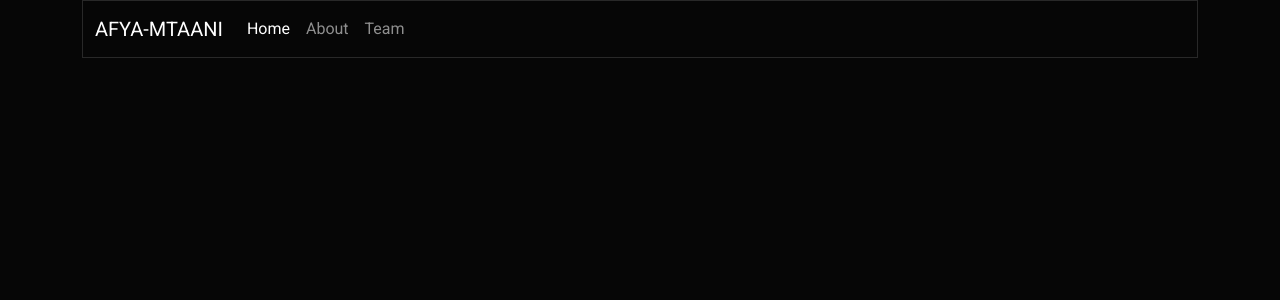
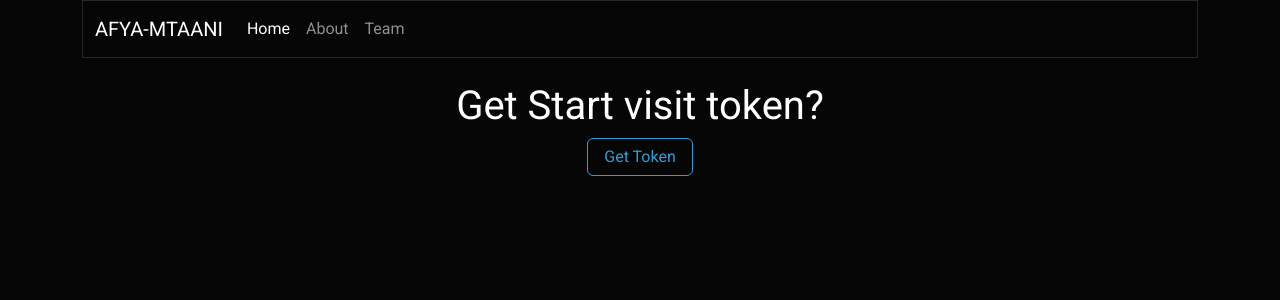
Before and after one commit to NjukiG/savannah-hackathon, a React (Create React App) app: page /startVisit in a window 1280 px wide. Shown: the top 300 px of the page. Built offline with nearby package versions, Linux system fonts and the light colour scheme; no server answers.

Commit message:
Worked on start visit and reserve amount

```diff
--- a/src/App.js
+++ b/src/App.js
@@ -8,6 +8,8 @@ import Team from "./Pages/Team";
 import { useEffect, useState } from "react";
 import GetOTP from "./components/GetOTP";
 import MemberDetails from "./components/MemberDetails";
+import StartVisit from "./components/StartVisit";
+import VerifyStartVisitToken from "./components/VerifyStartVisitToken";
 
 const CLIENT_ID = "bFrxaipzwQkKZgolvUuntBUHvRhw5G4hkju5OVHr";
 const SECRET_KEY =
@@ -87,7 +89,97 @@ function App() {
       });
   };
 
-  // getOTP(user.member.contacts[0].id);
+  // Start visit details
+
+  const [startVisitToken, setStartVisitToken] = useState("");
+
+  const getToken = () => {
+    // console.log("NImekua clicked")
+    console.log(OTP);
+    const url =
+      "https://is-api.multitenant.slade360.co.ke/v1/authorizations/start_visit/";
+
+    const headers = {
+      Accept: "application/json",
+      Authorization: `Bearer ${clientToken}`,
+      "Content-Type": "application/json",
+    };
+    const body1 = {
+      beneficiary_id: 636561,
+      factors: ["OTP"],
+      benefit_type: "OUTPATIENT",
+      benefit_code: "BEN/001",
+      policy_number: "POL/001",
+      policy_effective_date: "2023-01-01T00:00:00+03:00",
+      otp: "681671",
+      beneficiary_contact: 5531,
+      scheme_name: "Muungano Scheme",
+      scheme_code: "POL/001",
+    };
+
+    fetch(url, { method: "POST", headers, body: JSON.stringify(body1) })
+      .then((response) => response.json())
+      .then((data) => {
+        console.log(data);
+        setStartVisitToken(data);
+      })
+      .catch((error) => {
+        console.log(error);
+      });
+  };
+
+  const [startVisitData, setStartVisitData] = useState("");
+  const validateStartVisitToken = () => {
+    const url5 =
+      "https://is-api.multitenant.slade360.co.ke/v1/authorizations/validate_authorization_token/";
+    const headers = {
+      Accept: "application/json",
+      Authorization: `Bearer ${clientToken}`,
+      "Content-Type": "application/json",
+    };
+    const body2 = {
+      first_name: `${startVisitToken.first_name}`,
+      last_name: `${startVisitToken.last_name}`,
+      auth_token: `${startVisitToken.auth_token}`,
+    };
+
+    fetch(url5, { method: "POST", headers, body: JSON.stringify(body2) })
+      .then((response) => response.json())
+      .then((data) => {
+        console.log(data);
+        setStartVisitData(data);
+      })
+      .catch((error) => {
+        console.log(error);
+      });
+  };
+
+  const [reservedFromAuthorization, setReservedFromAuthoization] = useState("");
+
+  const reserveFromAuthorization = () => {
+    const url =
+      "https://provider-edi-api.multitenant.slade360.co.ke/v1/balances/reservations/reserve_from_authorization/";
+    const headers = {
+      Accept: "application/json",
+      Authorization: `Bearer ${clientToken}`,
+      "Content-Type": "application/json",
+    };
+    const body3 = {
+      authorization: `${startVisitData.authorization_guid}`,
+      invoice_number: "INV/001/TEST",
+      amount: "10000",
+    };
+
+    fetch(url, { method: "POST", headers, body: JSON.stringify(body3) })
+      .then((response) => response.json())
+      .then((data) => {
+        console.log(data);
+        setReservedFromAuthoization(data);
+      })
+      .catch((error) => {
+        console.log(error);
+      });
+  };
 
   return (
     <div className="App container">
@@ -110,11 +202,43 @@ function App() {
         <Route path="/team" element={<Team />} />
         <Route
           path="/memberDetails"
-          element={<MemberDetails user={user} setUser={setUser} clientToken={clientToken} />}
+          element={
+            <MemberDetails
+              user={user}
+              setUser={setUser}
+              clientToken={clientToken}
+            />
+          }
         />
         {/* <Route
           path="/getOtp"
           element={<GetOTP getOTP={getOTP} OTP={OTP} setOTP={setOTP} />}
+        /> */}
+
+        <Route
+          path="/startVisit"
+          element={
+            <StartVisit
+              OTP={OTP}
+              clientToken={clientToken}
+              startVisitToken={startVisitToken}
+              getToken={getToken}
+              validateStartVisitToken={validateStartVisitToken}
+              startVisitData={startVisitData}
+              reservedFromAuthorization={reservedFromAuthorization}
+              reserveFromAuthorization={reserveFromAuthorization}
+            />
+          }
+        />
+
+        {/* <Route
+          path="/verifyStartVisitToken"
+          element={
+            <VerifyStartVisitToken
+              clientToken={clientToken}
+              startVisitToken={startVisitToken}
+            />
+          }
         /> */}
       </Routes>
     </div>
--- a/src/components/MemberDetails.js
+++ b/src/components/MemberDetails.js
@@ -3,12 +3,10 @@ import { Link } from "react-router-dom";
 
 const MemberDetails = ({ user, setUser, clientToken }) => {
   const [OTP, setOTP] = useState("");
-  const [verifyOTP,setVerifyOTP] = useState("")
+  const [verifyOTP, setVerifyOTP] = useState("");
   const getOTP = (contact_id) => {
     const url3 = `https://provider-edi-api.multitenant.slade360.co.ke/v1/beneficiaries/beneficiary_contacts/${contact_id}/send_otp/`;
     const regex = /is (\d+)/;
-    ;
-
     fetch(url3, {
       method: "POST",
       headers: {
@@ -188,7 +186,7 @@ const MemberDetails = ({ user, setUser, clientToken }) => {
             >
               Send OTP
             </button> */}
-            <h1>{OTP}</h1>
+            <h1>The patient's OTP is:{OTP}</h1>
 
             <form>
               <div className="mb-3">
@@ -207,7 +205,7 @@ const MemberDetails = ({ user, setUser, clientToken }) => {
               <button
                 type="submit"
                 className="btn btn-outline-primary"
-                // onClick={getOTP(user.member.contacts[0].id)}
+                onClick={getOTP(user.member.contacts[0].id)}
               >
                 Send OTP
               </button>
@@ -217,13 +215,13 @@ const MemberDetails = ({ user, setUser, clientToken }) => {
               </button> */}
             </form>
           </div>
-          {OTP === verifyOTP? (
-        <Link to="/getOtp" className="btn btn-info">
-          Proceed to Authentication
-        </Link>
-      ) : (
-        <p>OTP does not match</p>
-      )}
+          {OTP === verifyOTP ? (
+            <Link to="/startVisit" className="btn btn-info">
+              Proceed to Start Visit
+            </Link>
+          ) : (
+            <p>OTP does not match</p>
+          )}
         </div>
       )}
     </div>
--- /dev/null
+++ b/src/components/StartVisit.js
@@ -0,0 +1,186 @@
+// import React, { useState } from "react";
+// import { Link } from "react-router-dom";
+
+// const StartVisit = ({
+//   OTP,
+//   clientToken,
+//   startVisitToken,
+//   getToken,
+//   validateStartVisitToken,
+//   startVisitData,
+//   reservedFromAuthorization,
+//   reserveFromAuthorization,
+// }) => {
+//   console.log(startVisitData);
+
+//   return (
+//     <div>
+//       <h3>Get Start visit token?</h3>
+//       <button onClick={getToken} className="btn btn-outline-primary">
+//         Get Token
+//       </button>
+//       {startVisitToken && (
+//         <div>
+//           <h2>{startVisitToken.detail}.</h2>
+
+//           <h3>THe start visit token details are:</h3>
+//           <h4>
+//             Names:
+//             {startVisitToken.first_name} {startVisitToken.last_name}
+//           </h4>
+//           <br />
+//           <h4>
+//             Start Visit Toke. Copy to proceed: {startVisitToken.auth_token}
+//           </h4>
+//           <button
+//             onClick={validateStartVisitToken}
+//             className="btn btn-outline-success"
+//           >
+//             Verify Token
+//           </button>
+//           {startVisitData && (
+//             <div>
+//               <p>{startVisitData.member_name}</p>
+//               <p>{startVisitData.message}</p>
+//               <p>{startVisitData.auth_status}</p>
+//               <p>{startVisitData.benefit_balance}</p>
+//               <p>{startVisitData.reserved_amount}</p>
+//               <p>{startVisitData.service_type}</p>
+//             </div>
+//           )}
+//         </div>
+//       )}
+
+//       {startVisitData && (
+//         <button
+//           className="btn btn-outline-warning"
+//           onClick={reserveFromAuthorization}
+//         >
+//           Reserved From Authorization
+//         </button>
+//       )}
+
+//       {/* <div>
+//         <h3>Provider NAme: {reservedFromAuthorization.providerName}</h3>
+//       </div> */}
+
+//       {/* {reservedFromAuthorization && <div>
+//           <h3>Provider NAme: {reservedFromAuthorization.providerName}</h3></div>} */}
+//     </div>
+//   );
+// };
+
+import React, { useState } from "react";
+import { Link } from "react-router-dom";
+
+const StartVisit = ({
+  OTP,
+  clientToken,
+  startVisitToken,
+  getToken,
+  validateStartVisitToken,
+  startVisitData,
+  reservedFromAuthorization,
+  reserveFromAuthorization,
+}) => {
+  //   console.log("Sir Kevo");
+  //   console.log(reserveFromAuthorization.providerName)
+
+  return (
+    <div className="container">
+      <div className="mt-4">
+        <h3>Get Start visit token?</h3>
+        <button onClick={getToken} className="btn btn-outline-primary">
+          Get Token
+        </button>
+        {startVisitToken && (
+          <div>
+            <h2>{startVisitToken.detail}.</h2>
+
+            <h3>The start visit token details are:</h3>
+            <h4>
+              Names: {startVisitToken.first_name} {startVisitToken.last_name}
+            </h4>
+            <br />
+            <h4>
+              Start Visit Token. Copy to proceed: {startVisitToken.auth_token}
+            </h4>
+            <button
+              onClick={validateStartVisitToken}
+              className="btn btn-outline-success"
+            >
+              Verify Token
+            </button>
+            {startVisitData && (
+              <div>
+                <p>{startVisitData.member_name}</p>
+                <p>{startVisitData.message}</p>
+                <p>{startVisitData.auth_status}</p>
+                <p>{startVisitData.benefit_balance}</p>
+                <p>{startVisitData.reserved_amount}</p>
+                <p>{startVisitData.service_type}</p>
+              </div>
+            )}
+          </div>
+        )}
+
+        {startVisitData && (
+          <button
+            className="btn btn-outline-warning"
+            onClick={reserveFromAuthorization}
+          >
+            Reserved From Authorization
+          </button>
+        )}
+
+        {startVisitData && reservedFromAuthorization && (
+          <div>
+            <h3>Provider Name: {reservedFromAuthorization.providerName}</h3>
+            <h3>Invoice NUm: {reservedFromAuthorization.invoiceNumber}</h3>
+            <h3>Amount: {reservedFromAuthorization.amount}</h3>
+            <h3>Reserved Via: {reservedFromAuthorization.reservedVia}</h3>
+          </div>
+        )}
+      </div>
+    </div>
+  );
+};
+
+export default StartVisit;
+
+//   const [startVisitToken, setStartVisitToken] = useState("");
+
+//   const getToken = () => {
+//     // console.log("NImekua clicked")
+//     console.log(OTP);
+//     const url =
+//       "https://is-api.multitenant.slade360.co.ke/v1/authorizations/start_visit/";
+
+//     const headers = {
+//       Accept: "application/json",
+//       Authorization: `Bearer ${clientToken}`,
+//       "Content-Type": "application/json",
+//     };
+//     const body1 = {
+//       beneficiary_id: 636561,
+//       factors: ["OTP"],
+//       benefit_type: "OUTPATIENT",
+//       benefit_code: "BEN/001",
+//       policy_number: "POL/001",
+//       policy_effective_date: "2023-01-01T00:00:00+03:00",
+//       otp: "681671",
+//       beneficiary_contact: 5531,
+//       scheme_name: "Muungano Scheme",
+//       scheme_code: "POL/001",
+//     };
+
+//     fetch(url, { method: "POST", headers, body: JSON.stringify(body1) })
+//       .then((response) => response.json())
+//       .then((data) => {
+//         console.log(data);
+//         setStartVisitToken(data);
+//       })
+//       .catch((error) => {
+//         console.log(error);
+//       });
+//   };
--- /dev/null
+++ b/src/components/VerifyStartVisitToken.js
@@ -0,0 +1,10 @@
+import React from 'react'
+
+const VerifyStartVisitToken = (clientToken, startVisitToken) => {
+    console.log(clientToken, startVisitToken);
+  return (
+    <div>VerifyStartVisitToken</div>
+  )
+}
+
+export default VerifyStartVisitToken
```
